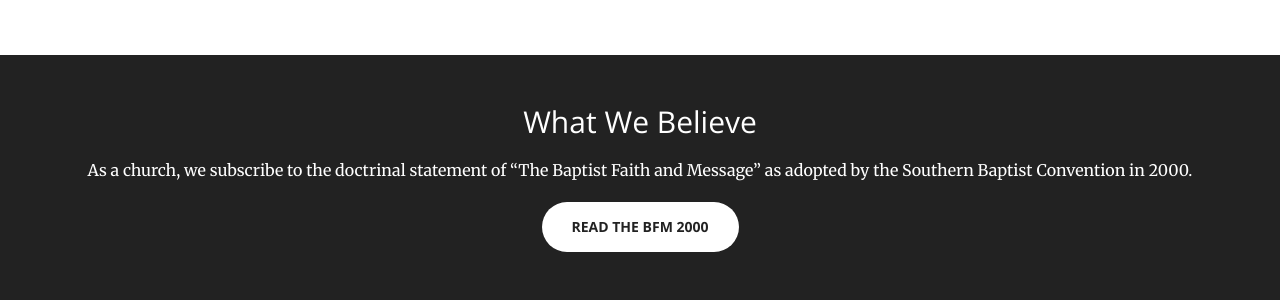
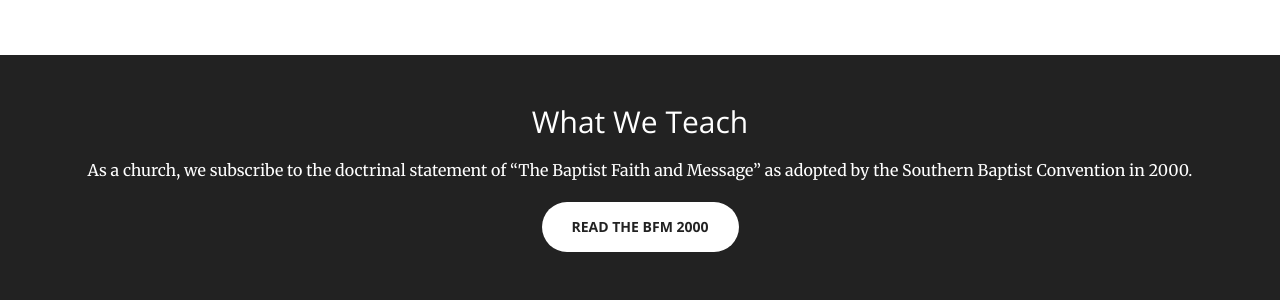
Before and after one commit to antiochbaptist/antiochbaptist.github.io, a Jekyll site: the page built from index.html, in a window 1280 px wide and 900 px high, scrolled down 1609 px. Shown: the part 178-478 px from the top of the window. Built offline with Jekyll 4.4.1, drawn with Linux system fonts in a browser that asks for light colours.

Commit message:
Update aside.html

```diff
--- a/_includes/aside.html
+++ b/_includes/aside.html
@@ -1,7 +1,7 @@
   <aside class="bg-dark">
       <div class="container text-center">
           <div class="call-to-action">
-              <h2>What We Believe</h2>
+              <h2>What We Teach</h2>
             <p>As a church, we subscribe to the doctrinal statement of “The Baptist Faith and Message” as adopted by the Southern Baptist Convention in 2000.</p>
               <a href="./BFM2000.pdf" class="btn btn-default btn-xl wow tada" target="_blank">Read the BFM 2000</a>
           </div>
```
